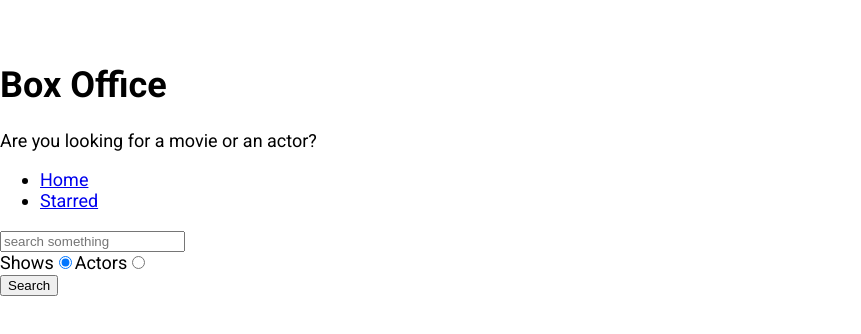
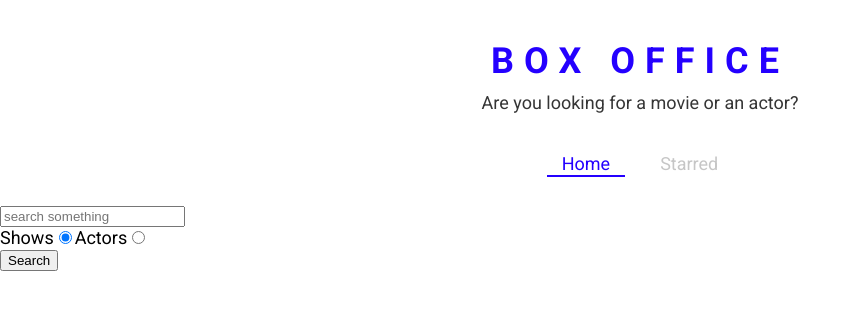
Before and after one commit to abhaywwe7/box-office-app, a React (Create React App) app: page / in a window 1280 px wide. Shown: the top 334 px of the page, without its empty margins (0-861 px from the left). Built offline with nearby package versions, Linux system fonts and the light colour scheme.

Commit message:
styling pages

```diff
--- a/src/App.js
+++ b/src/App.js
@@ -1,10 +1,21 @@
 import React from "react";
 import Home from "./pages/Home";
 import Starred from "./pages/Starred";
+import { ThemeProvider } from "styled-components";
 import Show from "./pages/Show";
 import { Switch, Route } from "react-router-dom";
+
+const theme = {
+  mainColors: {
+    blue: "#2400ff",
+    gray: "#c6c6c6",
+    dark: "#353535",
+  },
+};
+
 function App() {
   return (
+    <ThemeProvider theme={theme}>
       <Switch>
         <Route exact path="/">
           <Home />
@@ -19,6 +30,7 @@
 
         <Route>This is 404 page.</Route>
       </Switch>
+    </ThemeProvider>
   );
 }
 
--- a/src/components/Navbar.js
+++ b/src/components/Navbar.js
@@ -1,5 +1,6 @@
 import React from "react";
-import { Link } from "react-router-dom";
+import { NavList, LinkStyled } from "./Navs.styled";
+import { useLocation } from "react-router-dom";
 
 const LINKS = [
   { to: "/", text: "Home" },
@@ -7,15 +8,22 @@
 ];
 
 const Navbar = () => {
+  const location = useLocation();
+
   return (
     <div>
-      <ul>
+      <NavList>
         {LINKS.map((item) => (
           <li key={item.to}>
-            <Link to={item.to}>{item.text}</Link>
+            <LinkStyled
+              to={item.to}
+              className={item.to === location.pathname ? "active" : ""}
+            >
+              {item.text}
+            </LinkStyled>
           </li>
         ))}
-      </ul>
+      </NavList>
     </div>
   );
 };
--- /dev/null
+++ b/src/components/Navs.styled.js
@@ -0,0 +1,41 @@
+import styled from "styled-components";
+import { Link } from "react-router-dom";
+
+export const NavList = styled.ul`
+  display: flex;
+  justify-content: center;
+  list-style: none;
+  margin: 0 0 30px;
+  padding: 0;
+`;
+
+export const LinkStyled = styled(Link)`
+  margin: 0 10px;
+  padding: 3px 15px;
+  position: relative;
+  text-decoration: none;
+  color: ${({ theme }) => theme.mainColors.gray};
+  &.active {
+    color: ${({ theme }) => theme.mainColors.blue};
+    &:after {
+      content: "";
+      position: absolute;
+      display: block;
+      height: 2px;
+      left: 0%;
+      bottom: 0;
+      background-color: ${({ theme }) => theme.mainColors.blue};
+      animation: slide-in 0.3s ease-in forwards;
+      @keyframes slide-in {
+        from {
+          left: 50%;
+          width: 0;
+        }
+        to {
+          left: 0%;
+          width: 100%;
+        }
+      }
+    }
+  }
+`;
--- a/src/components/Title.js
+++ b/src/components/Title.js
@@ -1,11 +1,12 @@
 import React from "react";
+import { TitleWrapper } from "./Title.styled";
 
 const Title = ({ title, subtitle }) => {
   return (
-    <div>
+    <TitleWrapper>
       <h1>{title}</h1>
       <p>{subtitle}</p>
-    </div>
+    </TitleWrapper>
   );
 };
 
--- /dev/null
+++ b/src/components/Title.styled.js
@@ -0,0 +1,16 @@
+import styled from "styled-components";
+
+export const TitleWrapper = styled.div`
+  text-align: center;
+  margin: 0 0 40px;
+  h1 {
+    color: ${({ theme }) => theme.mainColors.blue};
+    letter-spacing: 10px;
+    text-transform: uppercase;
+    margin: 0 0 10px;
+  }
+  p {
+    color: ${({ theme }) => theme.mainColors.dark};
+    margin: 0;
+  }
+`;
--- a/src/pages/Show.js
+++ b/src/pages/Show.js
@@ -1,6 +1,5 @@
-import React, { useEffect, useReducer } from "react";
+import React from "react";
 import { useParams } from "react-router";
-import { apiGet } from "../misc/config";
 import ShowMainData from "../components/show/ShowMainData";
 import Details from "../components/show/Details";
 import Seasons from "../components/show/Seasons";
```
Lines whose indentation alone changed are shown as unchanged.
